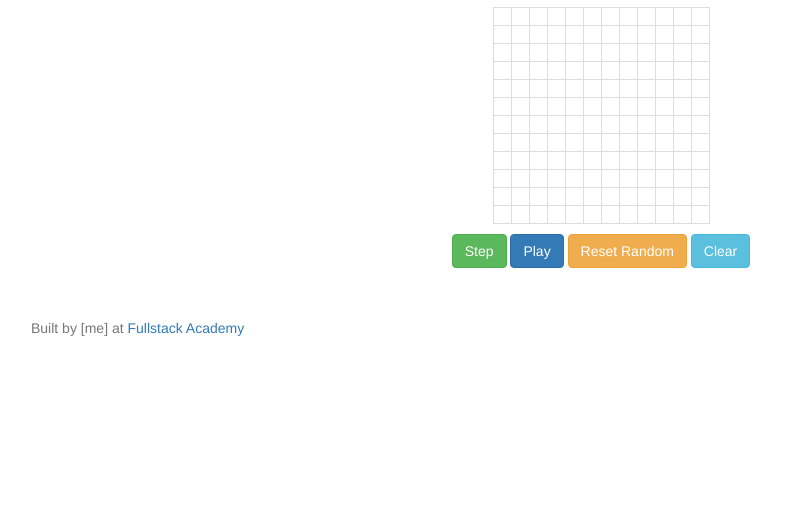
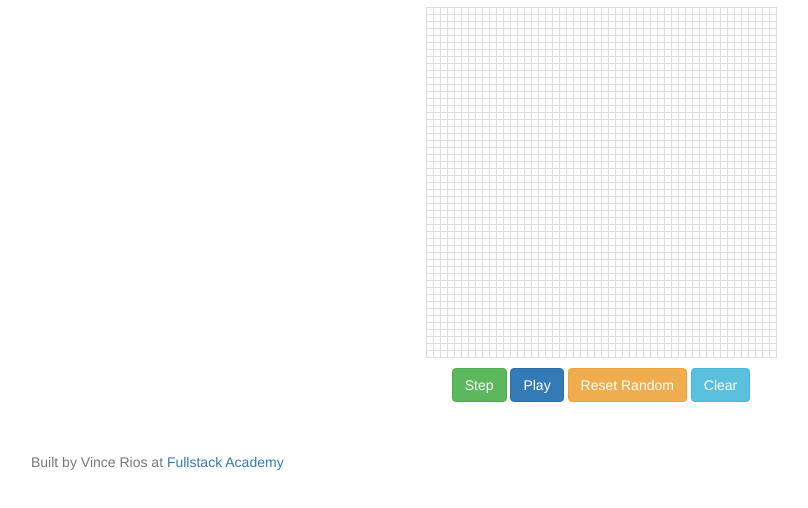
Before and after one commit to rivermanvr/game-of-life_VR-WS, a plain HTML site: page index.html in a window 1280 px wide. Shown: the part 66-574 px from the top of the page, without its empty margins (39-847 px from the left). Drawn offline with Linux system fonts and the light colour scheme.

Commit message:
plyng with size parameters

```diff
--- a/game.css
+++ b/game.css
@@ -11,8 +11,8 @@ h1, h2 {
 
 #board td{
   border: 1px solid #ddd;
-  width: 18px;
-  height: 18px;
+  width: 7px;
+  height: 7px;
 }
 
 td.alive {
--- a/game.js
+++ b/game.js
@@ -1,7 +1,7 @@
 var gameOfLife = {
 
-  width: 12,
-  height: 12, // width and height dimensions of the board
+  width: 50,
+  height: 50, // width and height dimensions of the board
   stepInterval: null, // should be used to hold reference to an interval that is "playing" the game
 
   createAndShowBoard: function () {
--- a/index.html
+++ b/index.html
@@ -23,7 +23,7 @@
 
   <footer class="footer">
     <div class="container">
-      <p class="text-muted">Built by [me] at <a href="http://www.fullstackacademy.com/">Fullstack Academy</a></p>
+      <p class="text-muted">Built by Vince Rios at <a href="http://www.fullstackacademy.com/">Fullstack Academy</a></p>
     </div>
   </footer>
 
```
Also changed, not shown: README.md.
